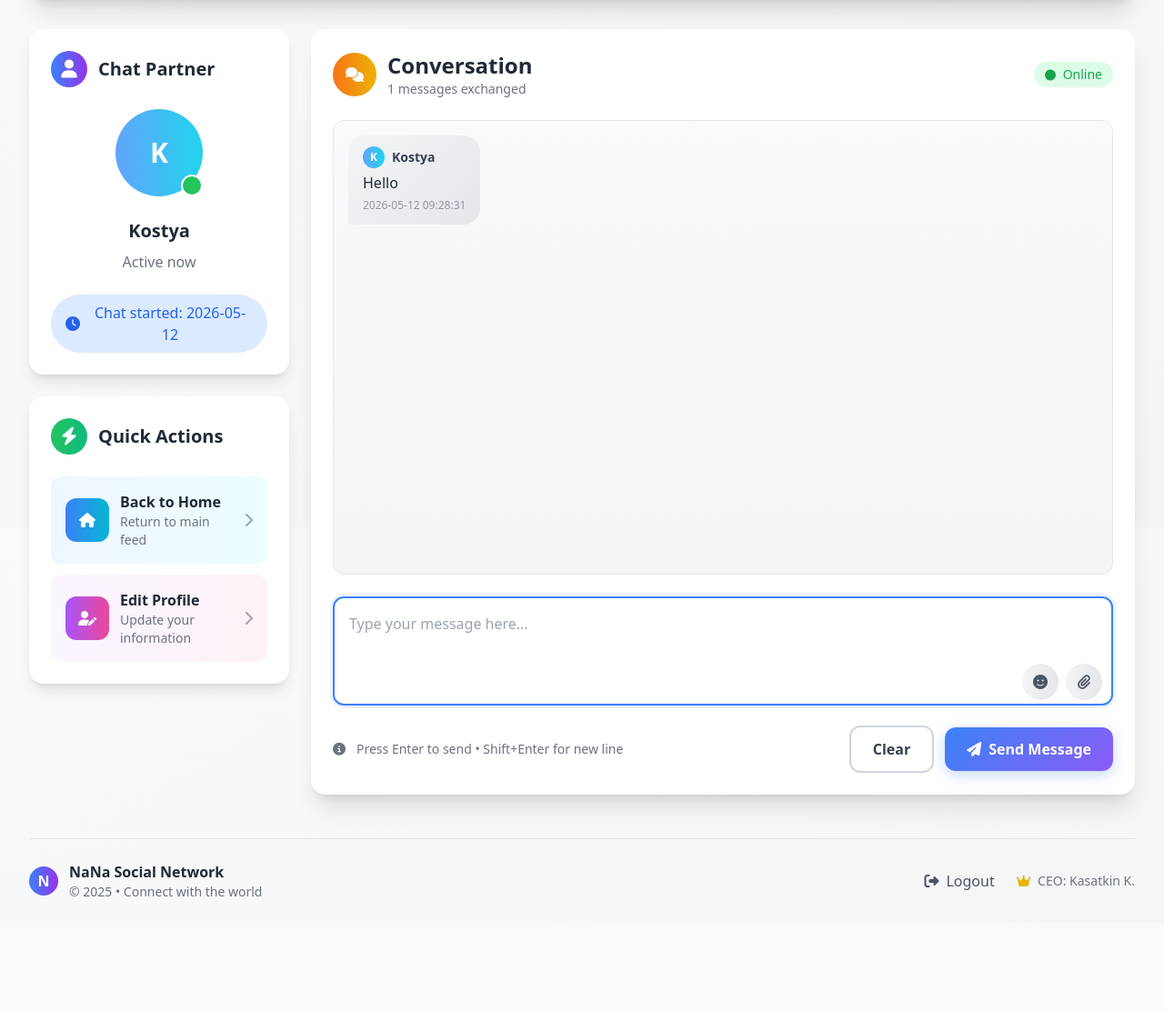
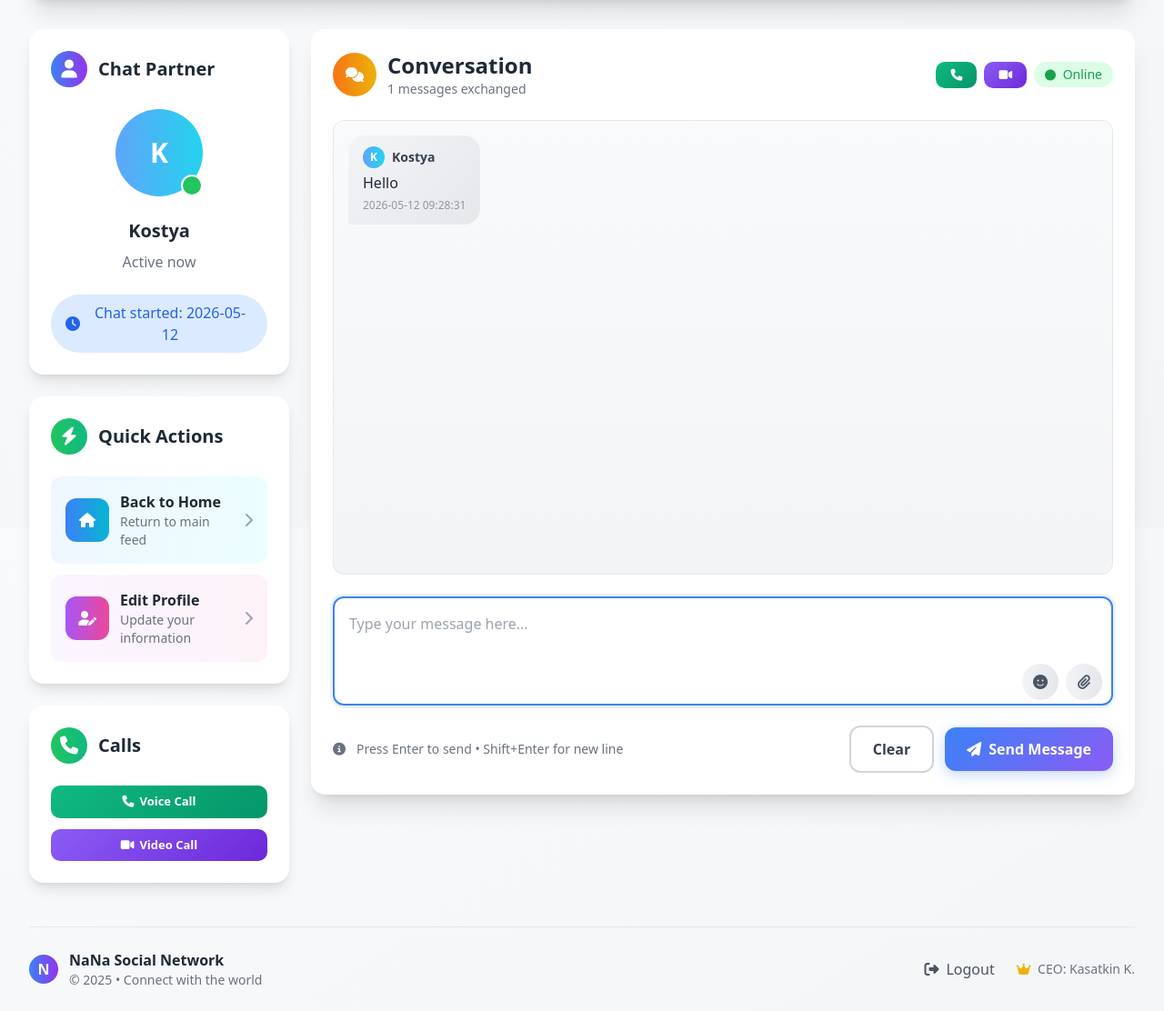
Before and after one commit to KostyaKasatkin12/NaNa_Social, a Flask app: page /chat/1 in a window 1280 px wide. Shown: the part 220-1332 px from the top of the page at 91% size. Before the commit the page ends 1206 px from the top, so only its background shows below. Run offline with Flask 3, Linux system fonts and the light colour scheme; a user stored in the database is signed in; data comes from the database, SQL or seed files in the repository; some libraries are stand-ins or nearby versions.

Commit message:
Update chat.html

```diff
--- a/templates/chat.html
+++ b/templates/chat.html
@@ -159,29 +117,71 @@
             background: #374151;
         }
 
-        /* Анимация для новых сообщений */
         @keyframes slideIn {
-            from {
-                opacity: 0;
-                transform: translateY(10px);
-            }
-            to {
-                opacity: 1;
-                transform: translateY(0);
-            }
+            from { opacity: 0; transform: translateY(10px); }
+            to { opacity: 1; transform: translateY(0); }
         }
 
         .message-new {
             animation: slideIn 0.3s ease-out;
         }
 
-        /* Фикс для текста */
         textarea, input[type="text"] {
             color: #1f2937 !important;
         }
 
         .dark textarea, .dark input[type="text"] {
             color: #f9fafb !important;
+        }
+
+        .call-btn-chat {
+            background: linear-gradient(135deg, #10b981, #059669);
+            color: white;
+            border: none;
+            padding: 8px 16px;
+            border-radius: 10px;
+            transition: all 0.3s ease;
+            display: inline-flex;
+            align-items: center;
+            gap: 6px;
+            font-weight: 600;
+            font-size: 13px;
+            text-decoration: none;
+        }
+
+        .call-btn-chat:hover {
+            transform: scale(1.05);
+            box-shadow: 0 4px 20px rgba(16, 185, 129, 0.4);
+            color: white;
+            text-decoration: none;
+        }
+
+        .call-btn-video-chat {
+            background: linear-gradient(135deg, #8b5cf6, #6d28d9);
+            color: white;
+            border: none;
+            padding: 8px 16px;
+            border-radius: 10px;
+            transition: all 0.3s ease;
+            display: inline-flex;
+            align-items: center;
+            gap: 6px;
+            font-weight: 600;
+            font-size: 13px;
+            text-decoration: none;
+        }
+
+        .call-btn-video-chat:hover {
+            transform: scale(1.05);
+            box-shadow: 0 4px 20px rgba(139, 92, 246, 0.4);
+            color: white;
+            text-decoration: none;
+        }
+
+        .chat-header-actions {
+            display: flex;
+            gap: 8px;
+            align-items: center;
         }
     </style>
 </head>
@@ -274,6 +274,29 @@
                         </a>
                     </div>
                 </div>
+
+                <!-- Call Actions -->
+                <div class="bg-white dark:bg-gray-800 p-6 rounded-2xl shadow-lg post-card">
+                    <h3 class="text-xl font-bold flex items-center gap-3 mb-6 text-gray-800 dark:text-gray-100">
+                        <div class="w-10 h-10 rounded-full bg-gradient-to-r from-green-500 to-emerald-500 flex items-center justify-center text-white">
+                            <i class="fas fa-phone"></i>
+                        </div>
+                        Calls
+                    </h3>
+
+                    <div class="space-y-3">
+                        <a href="{{ url_for('call_page', friend_id=other_user_id) }}?initiator=true"
+                           class="call-btn-chat w-full justify-center">
+                            <i class="fas fa-phone"></i>
+                            Voice Call
+                        </a>
+                        <a href="{{ url_for('call_page', friend_id=other_user_id) }}?initiator=true"
+                           class="call-btn-video-chat w-full justify-center">
+                            <i class="fas fa-video"></i>
+                            Video Call
+                        </a>
+                    </div>
+                </div>
             </div>
 
             <!-- Main Chat Area -->
@@ -290,7 +313,15 @@
                             </div>
                         </div>
 
-                        <div class="flex items-center gap-3">
+                        <div class="chat-header-actions">
+                            <a href="{{ url_for('call_page', friend_id=other_user_id) }}?initiator=true"
+                               class="call-btn-chat">
+                                <i class="fas fa-phone"></i>
+                            </a>
+                            <a href="{{ url_for('call_page', friend_id=other_user_id) }}?initiator=true"
+                               class="call-btn-video-chat">
+                                <i class="fas fa-video"></i>
+                            </a>
                             <div class="text-sm font-medium px-3 py-1 rounded-full bg-green-100 dark:bg-green-900 text-green-600 dark:text-green-300">
                                 <i class="fas fa-circle mr-1 text-xs"></i>
                                 Online
@@ -405,6 +436,7 @@
         const userId = {{ user_id | tojson }};
         const chatId = {{ chat_id | tojson }};
         const partnerName = "{{ chat[1] }}";
+        const otherUserId = {{ other_user_id | tojson }};
 
         socket.on('connect', () => {
             console.log('Connected to SocketIO server');
@@ -472,7 +501,50 @@
             }
         });
 
-        // Handle form submission
+        // ==================== ОБРАБОТЧИКИ ЗВОНКОВ ====================
+        socket.on('incoming_call', function(data) {
+            if (data.caller_id === otherUserId || data.caller_id === userId) {
+                console.log('Incoming call in chat:', data);
+                showChatNotification(`📞 ${data.caller_username} звонит вам!`);
+            }
+        });
+
+        function showChatNotification(message) {
+            const toast = document.createElement('div');
+            toast.className = 'fixed bottom-20 right-4 z-50 bg-gradient-to-r from-green-600 to-emerald-700 text-white p-4 rounded-xl shadow-xl max-w-sm transform translate-x-full transition-transform duration-300';
+            toast.innerHTML = `
+                <div class="flex items-center gap-3">
+                    <div class="w-10 h-10 rounded-full bg-white/20 flex items-center justify-center">
+                        <i class="fas fa-phone text-white"></i>
+                    </div>
+                    <div>
+                        <p class="font-medium">Входящий звонок</p>
+                        <p class="text-sm opacity-90">${message}</p>
+                    </div>
+                    <button onclick="this.parentElement.parentElement.remove()" class="text-white/70 hover:text-white">
+                        <i class="fas fa-times"></i>
+                    </button>
+                </div>
+            `;
+            document.body.appendChild(toast);
+
+            setTimeout(() => {
+                toast.style.transform = 'translateX(0)';
+            }, 10);
+
+            setTimeout(() => {
+                if (toast.parentElement) {
+                    toast.style.transform = 'translateX(100%)';
+                    setTimeout(() => {
+                        if (toast.parentElement) {
+                            toast.remove();
+                        }
+                    }, 300);
+                }
+            }, 6000);
+        }
+
+        // Handle form submission с CSRF токеном
         document.getElementById('messageForm').addEventListener('submit', (e) => {
             e.preventDefault();
             const content = document.getElementById('messageContent').value.trim();
@@ -480,7 +552,10 @@
                 alert('Please enter a message.');
                 return;
             }
-            const csrfToken = document.querySelector('#messageForm input[name="csrf_token"]').value;
+
+            // Получаем CSRF токен
+            const csrfToken = document.querySelector('input[name="csrf_token"]')?.value || '';
+
             fetch('/send_message', {
                 method: 'POST',
                 headers: {
```
Also changed, not shown: other parts of templates/chat.html (+1 -48 lines).
